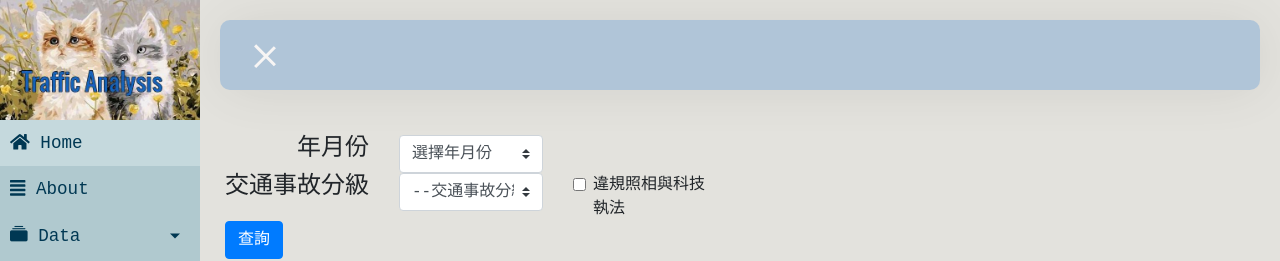
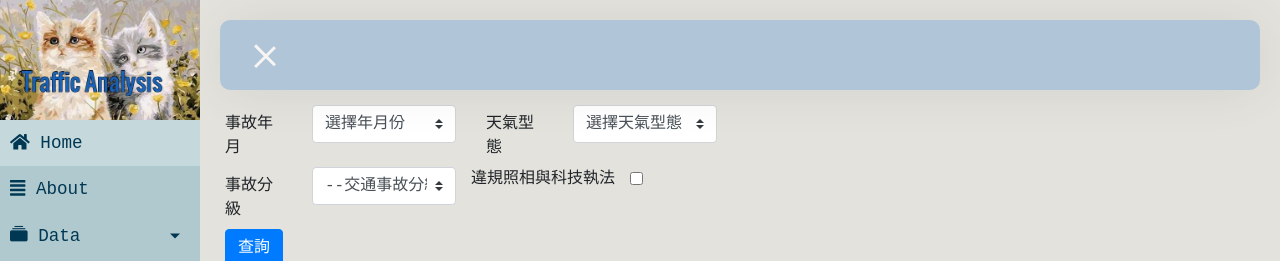
Before and after one commit to gary88888888/traffic-analysis, a Django app: page /trafficMap/ in a window 1280 px wide. Shown: the top 261 px of the page. Run offline with Django 3.2, Linux system fonts and the light colour scheme; some libraries are stand-ins or nearby versions.

Commit message:
fix form

```diff
--- a/mysite/admin.py
+++ b/mysite/admin.py
@@ -4,7 +4,7 @@ from mysite.models import TrafficAccident,SpeedMeasuring
 from import_export.admin import ImportExportModelAdmin
 # from mysite.models import TrafficAccident_110
 class TrafficAccidentAdmin(ImportExportModelAdmin):#客製化後台管理介面的標頭
-    list_display = ('accidentID', 'yearMonth', 'processingUnit', 'accidentLevel', 'accidentTime', 'dist', 'streetRoad', 'roadclass', 'roadType', 'light', 'accidentType', 'whether', 'deathNum', 'injuryNum', 'roadStatus', 'roadDefect', 'speedLimit', 'obstacle', 'positionX', 'positionY')
+    list_display = ('accidentID', 'yearMonth', 'processingUnit', 'accidentLevel', 'accidentTime', 'dist', 'streetRoad', 'roadclass', 'roadType', 'light', 'accidentType', 'weather', 'deathNum', 'injuryNum', 'roadStatus', 'roadDefect', 'speedLimit', 'obstacle', 'positionX', 'positionY')
 
 
 
--- a/mysite/models.py
+++ b/mysite/models.py
@@ -14,7 +14,7 @@ class TrafficAccident(models.Model):
     roadType = models.CharField(max_length=200)#道路型態說明    ex.直路 or 岔路
     light = models.CharField(max_length=200)#光線說明    ex.日間自然光線
     accidentType = models.CharField(max_length=200)#事故類型及型態說明    ex.側撞
-    whether = models.CharField(max_length=200)#天候說明    ex.晴
+    weather = models.CharField(max_length=200)#天候說明    ex.晴
     deathNum = models.CharField(max_length=200)#死亡人數    ex.1
     injuryNum = models.CharField(max_length=200)#受傷人數   ex.1
     roadStatus = models.CharField(max_length=200)#路面狀態說明    ex.乾燥
--- a/mysite/static/css/sidebar.css
+++ b/mysite/static/css/sidebar.css
@@ -29,7 +29,7 @@ a, a:hover, a:focus {
     opacity: 0.7;
     border: none;
     border-radius: 10px;
-    margin-bottom: 40px;
+    margin-bottom: 10px;
     box-shadow: 2px 2px 55px rgba(0, 0, 0, 0.1);
 }
 
--- a/mysite/views.py
+++ b/mysite/views.py
@@ -95,12 +95,14 @@ def get_accident_trafficMap(request,*args,**kwargs,):
     if request.method == 'POST':
         yearMonth = request.POST.get("yearMonth")
         level = request.POST.get("level")
+        weather = request.POST.get("weather")
 
 
 
 
 
-    data =  serializers.serialize("json", TrafficAccident.objects.filter(Q(accidentLevel__contains = level) & Q(yearMonth__contains = yearMonth) ),ensure_ascii=False )
+
+    data =  serializers.serialize("json", TrafficAccident.objects.filter(Q(accidentLevel__contains = level) & Q(yearMonth__contains = yearMonth)  & Q(weather__contains = weather)),ensure_ascii=False )
 
     return HttpResponse(data, content_type='application/json; charset=utf-8')
 
--- a/templates/trafficData_109.html
+++ b/templates/trafficData_109.html
@@ -33,7 +33,7 @@
 </div>
 
 </div>
-<div class="chart" id="chart" style=" width:80vw;text-align:center;">
+<div class="chart" id="chart" style=" width:75vw;text-align:center;">
     <canvas id="myChart" ></canvas>
 </div>
 
--- a/templates/trafficMap.html
+++ b/templates/trafficMap.html
@@ -9,7 +9,7 @@
     <div style="width:80vw;padding:5px">
 
         <div class="row">
-            <div class="col-2 text-right"><h4>年月份</h4></div>
+            <label for="yearMonth" class="col-sm-1 col-form-label">事故年月</label>
             <div class="col-2">
                 <select class="custom-select" id="yearMonth">
                     <option  selected value="1/">選擇年月份</option>
@@ -33,7 +33,18 @@
 
                 </select>
             </div>
+            <label for="weather" class="col-sm-1 col-form-label">天氣型態</label>
+            <div class="col-2">
+                <select class="custom-select" id="weather">
+                    <option  selected value="">選擇天氣型態</option>
+                    <option value="風沙">風沙</option>
+                    <option value="霧或煙">霧或煙</option>
+                    <option value="雨">雨</option>
+                    <option value="晴">晴</option>
 
+
+                </select>
+            </div>
         </div>
 
 
@@ -42,7 +53,8 @@
 
 
         <div class="row">
-            <div class="col-2 text-right"><h4>交通事故分級</h4></div>
+            <label for="level" class="col-sm-1 col-form-label">事故分級</label>
+
             <div class="col-2">
                 <select class="custom-select" id="level">
                     <option  selected>--交通事故分級--</option>
@@ -52,12 +64,11 @@
                     <option value="">ALL(資料龐大，請注意)</option>
                 </select>
             </div>
+            <label class="form-check-label" for="Check1">違規照相與科技執法</label>
             <div class="col-2">
                 <div class="form-check">
                 <input class="form-check-input" type="checkbox" value="" id="Check1">
-                <label class="form-check-label" for="defaultCheck1">
-                    違規照相與科技執法
-                </label>
+
                 </div>
             </div>
         </div>
@@ -89,7 +100,7 @@
     var position;
     var yearMonth = '';
     var level =''
-    var dayNight = ''
+    var weather = ''
     var marker;
     var CameraMarker
     var markers=[];
@@ -123,8 +134,8 @@
         //accidentMap = accidentMap + this.value
 
     });
-    $('#dayNight').on('change', function() {
-        dayNight = this.value
+    $('#weather').on('change', function() {
+        weather = this.value
         //accidentMap = accidentMap + this.value
 
     });
@@ -152,6 +163,9 @@
         formData.append('csrfmiddlewaretoken', '{{ csrf_token }}');
         formData.append('yearMonth', yearMonth );
         formData.append('level', level );
+        formData.append('weather', weather );
+
+
 
 
         var $this = $(this);
@@ -243,8 +257,13 @@
                     infowindow2.setContent(
                         '<div class="background" style="height:400px;width:400px">'+
                         '<h6><span style="font-size: 1em; color: Tomato;"><i class="fas fa-exclamation-triangle"></i></span>執法編號 :'+cameraData[i].fields.cameraID +'</h6>'+
-                        '<h6><span style="font-size: 1em; color: Dodgerblue;"><i class="fas fa-clock"></i></span>類型 :'+cameraData[i].fields.cameraType +'</h6>'+
+                        '<h6><span style="font-size: 1em; color: Dodgerblue;"><i class="bi bi-camera-fill"></i></span>機器類型 :'+cameraData[i].fields.cameraType +'</h6>'+
+                        '<h6><span style="font-size: 1em; color: Dodgerblue;"><i class="bi bi-speedometer2"></i></span>違規類型 :'+cameraData[i].fields.ViolationType +'</h6>'+
                         '<h6><span style="font-size: 1em; color: #17b01c;"><i class="bi bi-geo-alt-fill"></i></span>執法地點 :'+cameraData[i].fields.location+'</h6>'+
+                        '<h6><span style="font-size: 1em; color: #17b01c;"><i class="bi bi-geo-alt-fill"></i></span>執法方向 :'+cameraData[i].fields.direction+'</h6>'+
+                        '<h6><span style="font-size: 1em; color:red;"><i class="bi bi-speedometer"></i></span>速限 :'+cameraData[i].fields.limit+'</h6>'+
+
+
                         '<img src="https://maps.googleapis.com/maps/api/streetview?location='+ x +','+ y +'&size=400x300&key=AIzaSyAXwg6KijAC7iPNlT9UTBiuQNSOVi5LWcc" >'+
                         '</div>'
                         );
@@ -267,6 +286,7 @@
 
             }
 
+        CameraMarker.setMap(map);
 
 
         }
@@ -321,7 +341,7 @@
                     '<h6><span style="font-size: 1em; color: Dodgerblue;"><i class="fas fa-clock"></i></span>事故時間點 :'+data[i].fields.accidentTime.replace('?','') +'</h6>'+
                     '<h6><span style="font-size: 1em; color: #17b01c;"><i class="bi bi-geo-alt-fill"></i></span>事故地點 :'+data[i].fields.dist.replace('?','') +data[i].fields.streetRoad.replace('?','') +'</h6>'+
                     '<h6><span style="font-size: 1em; color: #9942f5;"><i class="bi bi-file-earmark-spreadsheet"></i></span>事故原因 :'+data[i].fields.accidentType.replace('?','')+'</h6>'+
-                    '<h6><span style="font-size: 1em; color: #42bcf5;"><i class="bi bi-cloud-fill"></i></span>天氣 :'+data[i].fields.whether.replace('?','')+'</h6>'+
+                    '<h6><span style="font-size: 1em; color: #42bcf5;"><i class="bi bi-cloud-fill"></i></span>天氣 :'+data[i].fields.weather.replace('?','')+'</h6>'+
                     '<h6><span style="font-size: 1em; color: #f5e042;"><i class="bi bi-lightbulb-fill"></i></span>光線 :'+data[i].fields.light.replace('?','')+'</h6>'+
 
 
@@ -372,7 +392,6 @@
         })
 
         marker.setMap(map);
-        CameraMarker.setMap(map);
 
     };
     function initHeatMap(){
```
Also changed, not shown: mysite/migrations/0003_rename_whether_trafficaccident_weather.py (added).
